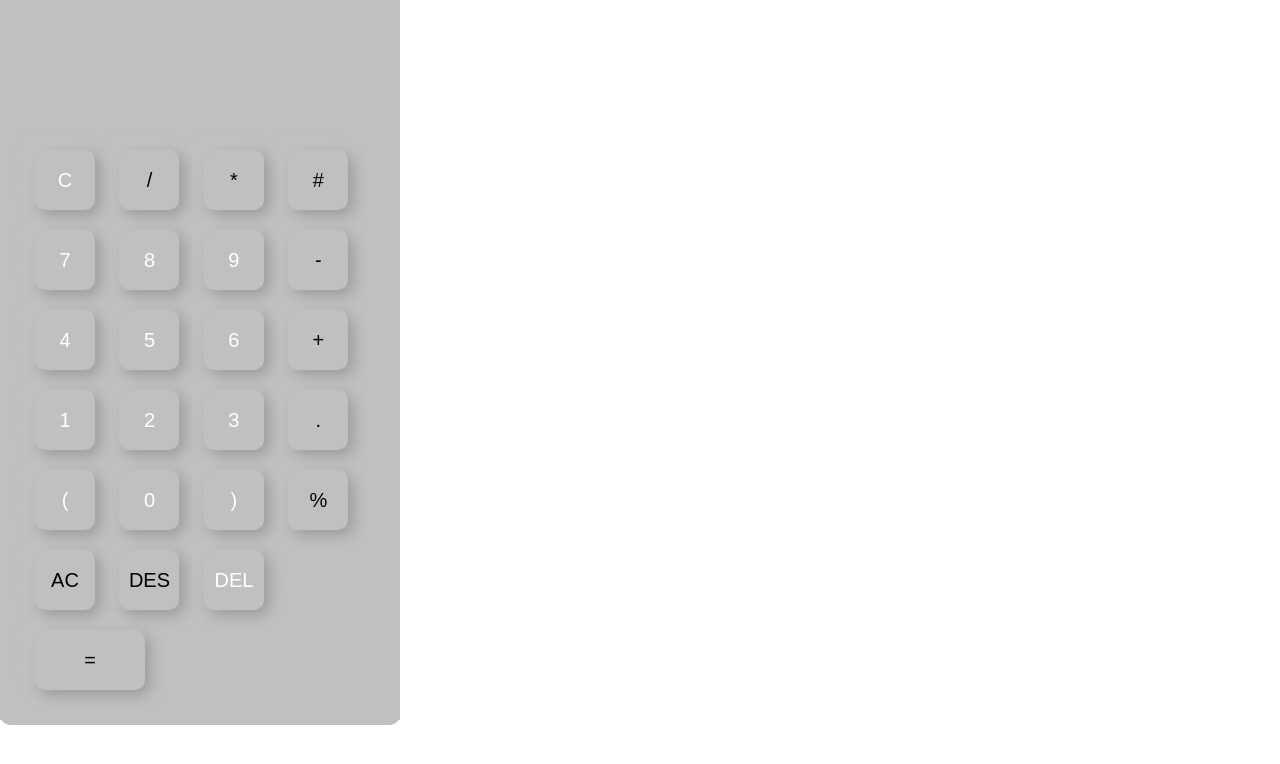
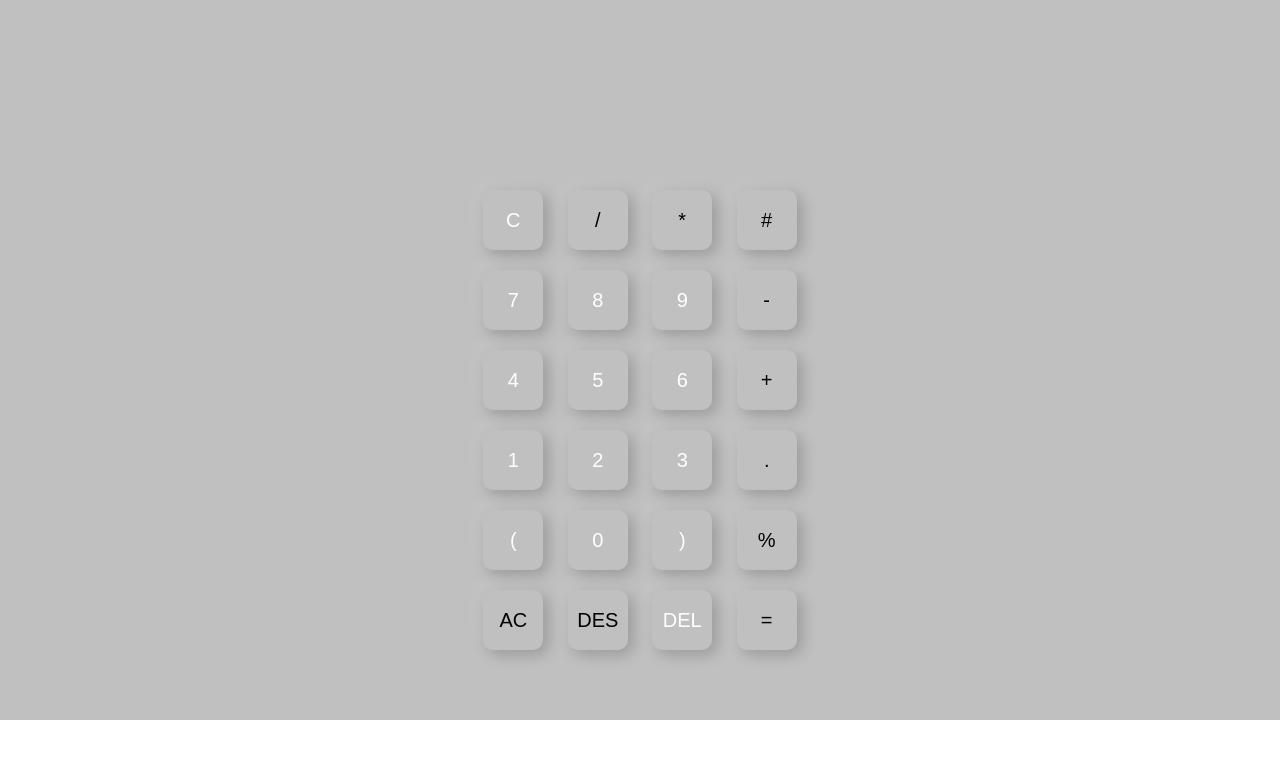
Before and after one commit to EbakocorneliusEmeh/newcal, a plain HTML site: page index.html in a window 1280 px wide. Drawn offline with Linux system fonts and the light colour scheme.

Commit message:
added some  work

```diff
--- a/index.html
+++ b/index.html
@@ -13,54 +13,101 @@
     />
   </head>
   <body>
-
     <div class="emi">
       <div class="boy">
         <form>
           <div class="display">
-            <input type="text"name="display">
+            <input type="text" name="display" />
           </div>
           <div>
-               <input type="button" value="C"onclick="display.value += 'c'">
-               <input type="button" value="/"onclick="display.value += '/'" class="operator">
-               <input type="button" value="*"onclick="display.value += '*'" class="operator">
-               <input type="button" value="#"onclick="display.value += '#'" class="operator">
+            <input type="button" value="C" onclick="display.value += 'c'" />
+            <input
+              type="button"
+              value="/"
+              onclick="display.value += '/'"
+              class="operator"
+            />
+            <input
+              type="button"
+              value="*"
+              onclick="display.value += '*'"
+              class="operator"
+            />
+            <input
+              type="button"
+              value="#"
+              onclick="display.value += '#'"
+              class="operator"
+            />
           </div>
           <div>
-               <input type="button" value="7" onclick="display.value += '7'">
-               <input type="button" value="8" onclick="display.value += '8'">
-               <input type="button" value="9" onclick="display.value += '9'">
-               <input type="button" value="-" onclick="display.value += '-'" class="operator">
-               </div>
-          <div>
-              <input type="button" value="4" onclick="display.value += '4'">
-              <input type="button" value="5" onclick="display.value += '5'">
-              <input type="button" value="6" onclick="display.value += '6'">
-              <input type="button" value="+" onclick="display.value += '+'" class="operator">
-
+            <input type="button" value="7" onclick="display.value += '7'" />
+            <input type="button" value="8" onclick="display.value += '8'" />
+            <input type="button" value="9" onclick="display.value += '9'" />
+            <input
+              type="button"
+              value="-"
+              onclick="display.value += '-'"
+              class="operator"
+            />
           </div>
           <div>
-              <input type="button" value="1" onclick="display.value += '1'">
-              <input type="button" value="2" onclick="display.value += '2'">
-              <input type="button" value="3" onclick="display.value += '3'">
-              <input type="button" value="." onclick="display.value += '.'" class="operator">
+            <input type="button" value="4" onclick="display.value += '4'" />
+            <input type="button" value="5" onclick="display.value += '5'" />
+            <input type="button" value="6" onclick="display.value += '6'" />
+            <input
+              type="button"
+              value="+"
+              onclick="display.value += '+'"
+              class="operator"
+            />
           </div>
           <div>
-               <input type="button" value="(" onclick="display.value += '('">
-               <input type="button" value="0" onclick="display.value += '0'">
-               <input type="button" value=")" onclick="display.value += ')'">
-               <input type="button" value="%" onclick="display.value += '%'" class="operator">
+            <input type="button" value="1" onclick="display.value += '1'" />
+            <input type="button" value="2" onclick="display.value += '2'" />
+            <input type="button" value="3" onclick="display.value += '3'" />
+            <input
+              type="button"
+              value="."
+              onclick="display.value += '.'"
+              class="operator"
+            />
           </div>
           <div>
-               <input type="button" value="AC" onclick="display.value += 'A/C'" class="operator">
-               <input type="button" value="DES" onclick="display.value = display.value.toString().slice(0,-1) " class="operator">
-                <input type="button" value="DEL" onclick="display.value += 'DEL'">
-                <input type="button" value="=" onclick="display.value = eval(display.value)" class=" equal operator">
+            <input type="button" value="(" onclick="display.value += '' " />
+            <input type="button" value="0" onclick="display.value += '0' " />
+            <input type="button" value=")" onclick="display.value += ' ' " />
+            <input
+              type="button"
+              value="%"
+              onclick="display.value += '%' "
+              class="operator"
+            />
+          </div>
+          <div>
+            <input
+              type="button"
+              value="AC"
+              onclick="display.value += 'A/C'"
+              class="operator"
+            />
+            <input
+              type="button"
+              value="DES"
+              onclick="display.value = display.value.toString().slice(0,-1) "
+              class="operator"
+            />
+            <input type="button" value="DEL" onclick="display.value += 'DEL'" />
+            <input
+              type="button"
+              value="="
+              onclick="display.value = eval(display.value)"
+              class="equal operator"
+            />
           </div>
         </form>
       </div>
     </div>
-
-
+    <script src="javascript/script.js"></script>
   </body>
 </html>
--- a/style/style.css
+++ b/style/style.css
@@ -5,8 +5,9 @@
   box-sizing: border-box;
 }
 
-.emi{
-  max-width: 400px;
+.emi {
+
+  /* max-width: 400px; */
   width: 100%;
   height: 90vh;
   background-color: silver;
@@ -44,12 +45,8 @@ form .display input {
 
 form .display {
   display: flex;
-justify-content: flex-end;
-margin: 20px 0;
-}
-
-form input.equal {
-  width: 110px;
+  justify-content: flex-end;
+  margin: 20px 0;
 }
 
 form input.operator {
```
Also changed, not shown: javascript/script.js (added).
